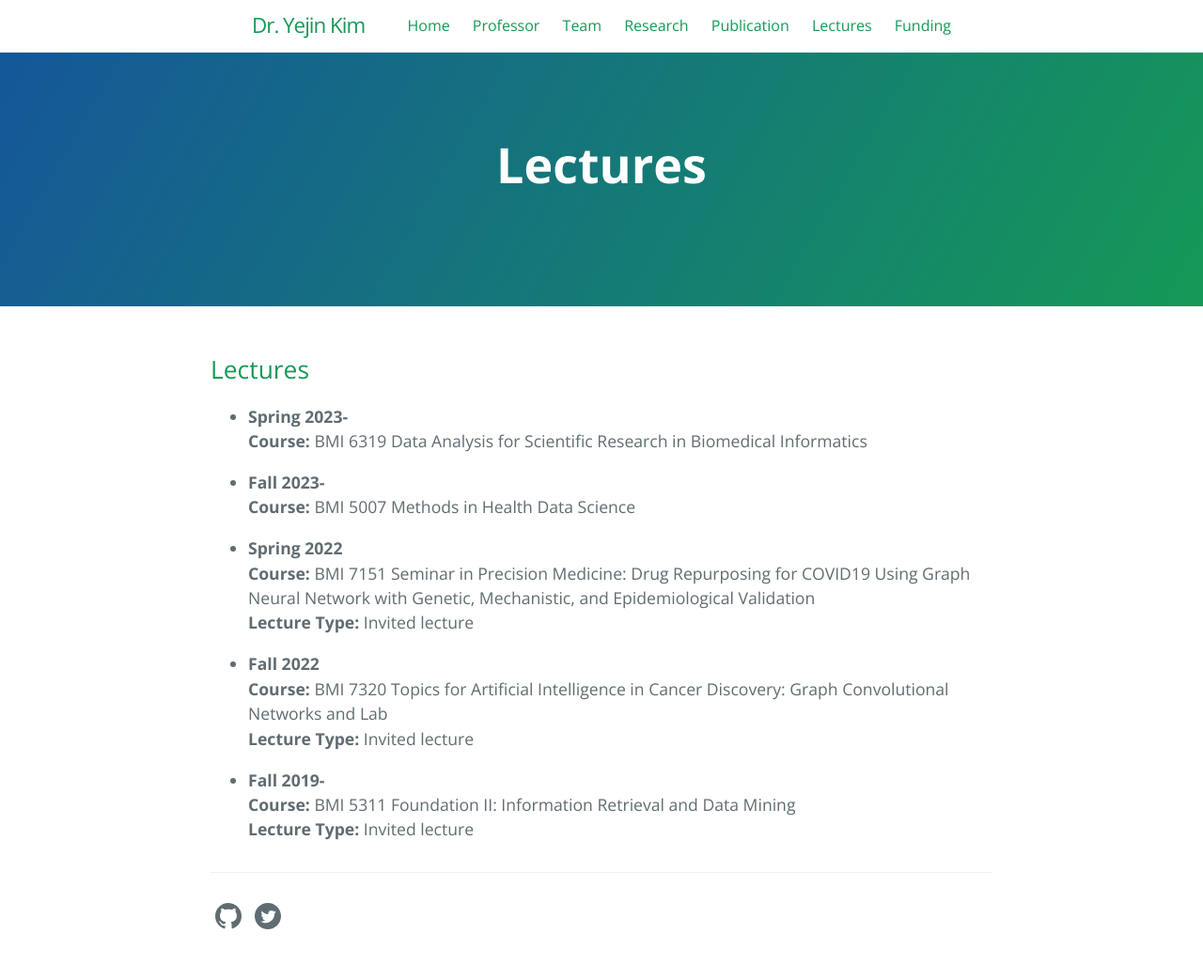
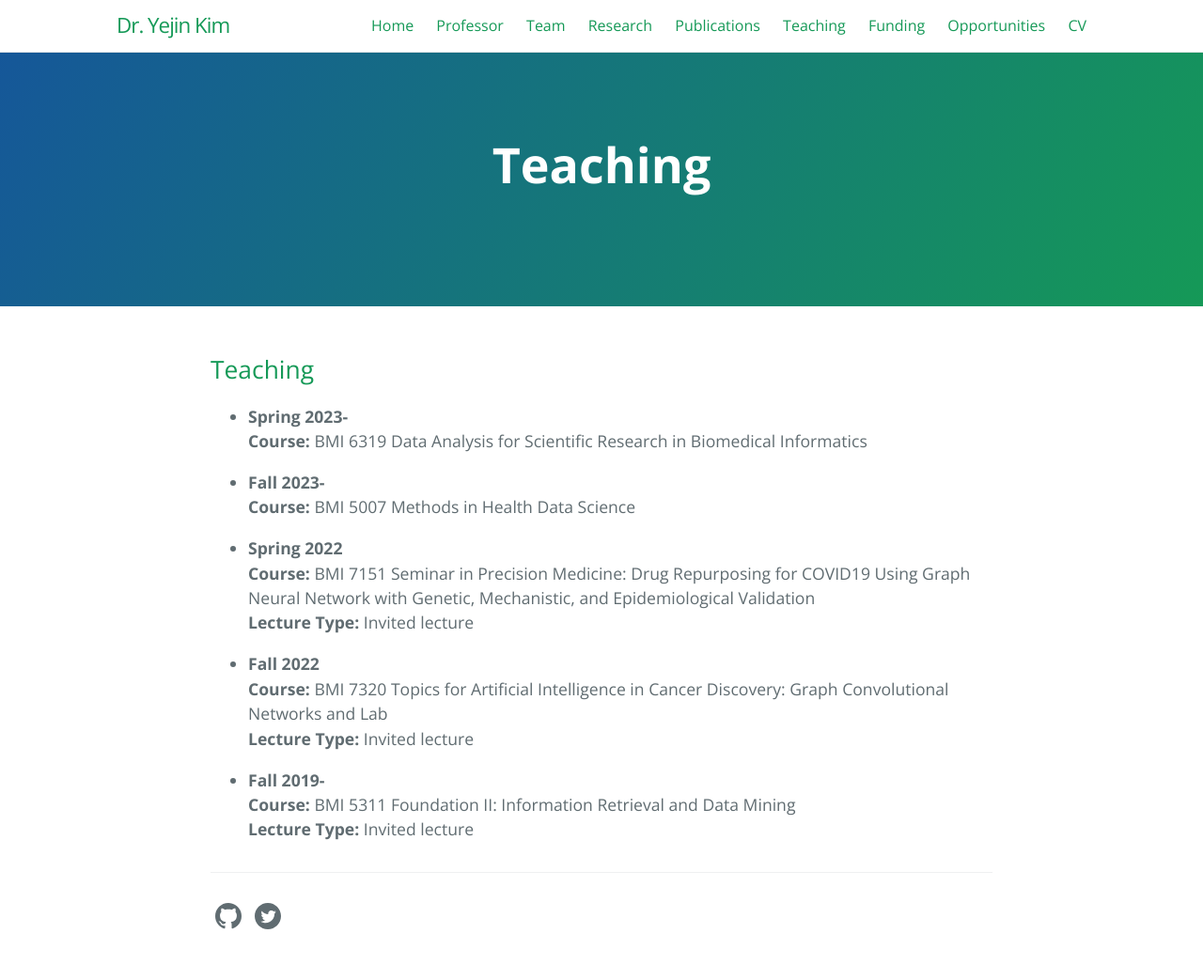
Before and after one commit to yejinjkim/yejinjkim.github.io, a Jekyll site: the page built from pages/lectures.md, in a window 1280 px wide. Shown: the whole page at 94% size. Built offline with Jekyll 4.4.1, drawn with Linux system fonts in a browser that asks for light colours.

Commit message:
Update site navigation

```diff
--- a/_config.yml
+++ b/_config.yml
@@ -15,12 +15,16 @@ header_pages:
     url: "/team"
   - title: "Research"
     url: "/research"
-  - title: "Publication"
-    url : "https://scholar.google.com/citations?hl=en&user=3XptxD8AAAAJ&view_op=list_works&sortby=pubdate"
-  - title: "Lectures"
+  - title: "Publications"
+    url: "https://scholar.google.com/citations?hl=en&user=3XptxD8AAAAJ&view_op=list_works&sortby=pubdate"
+  - title: "Teaching"
     url: "/lectures"
   - title: "Funding"
     url: "/funding"
+  - title: "Opportunities"
+    url: "/opportunities"
+  - title: "CV"
+    url: "/assets/files/Yejin_Kim_CV_2024.pdf"
 
 plugins:
   - jekyll-feed
--- a/_sass/blog.scss
+++ b/_sass/blog.scss
@@ -19,7 +19,7 @@ $grey-color-dark:  darken($grey-color, 25%) !default;
 
 // Width of the content area
 //$content-width:    800px !default;
-$navbar-width:    54em !default;
+$navbar-width:    72em !default;
 
 $on-palm:          38em !default;
 $on-laptop:        54em !default;
--- a/pages/lectures.md
+++ b/pages/lectures.md
@@ -1,10 +1,10 @@
 ---
 layout: page
-title: "Lectures"
+title: "Teaching"
 permalink: "/lectures"
 ---
 
-## Lectures
+## Teaching
 - **Spring 2023-**
   **Course:** BMI 6319 Data Analysis for Scientific Research in Biomedical Informatics
 
```
